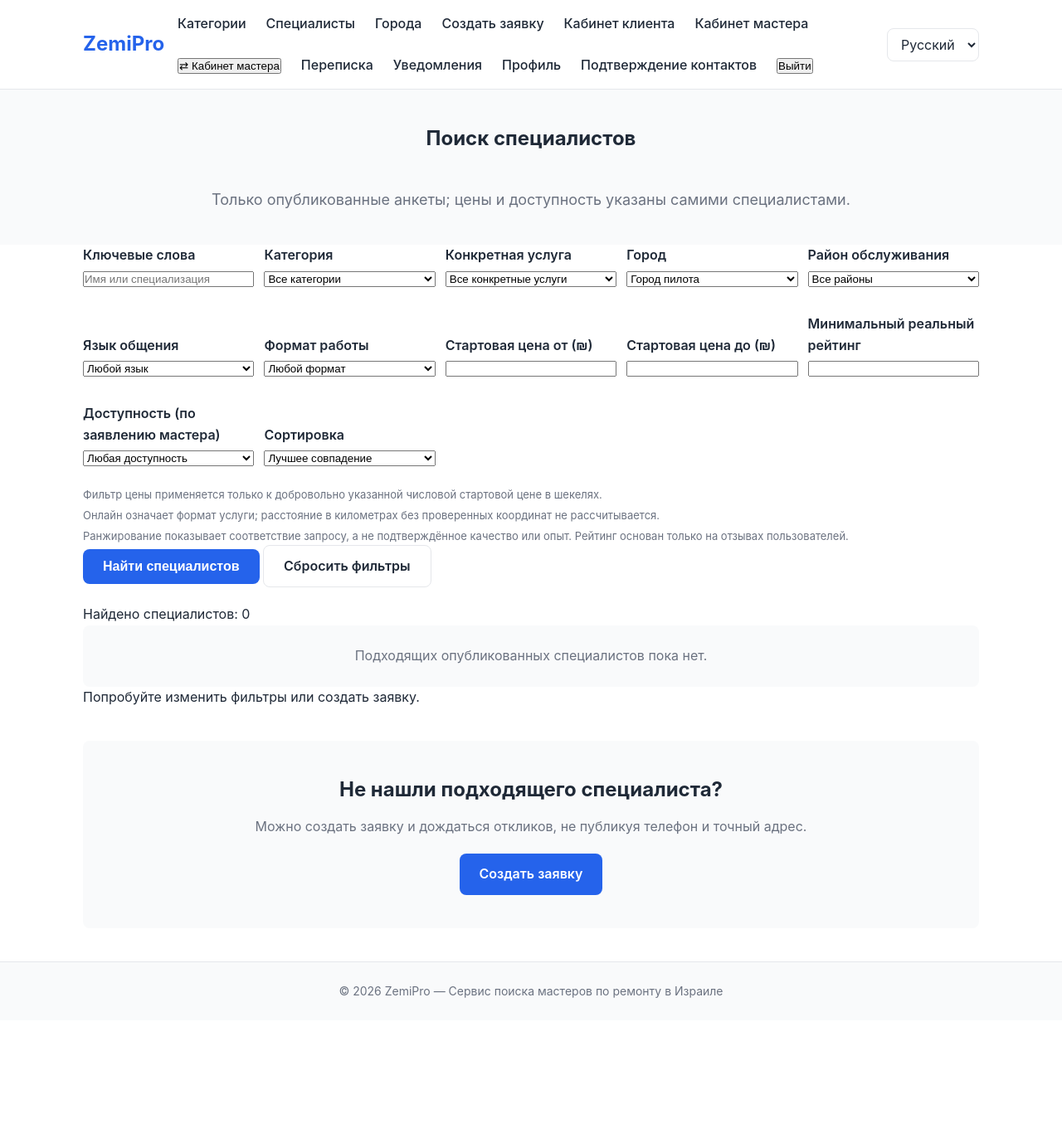
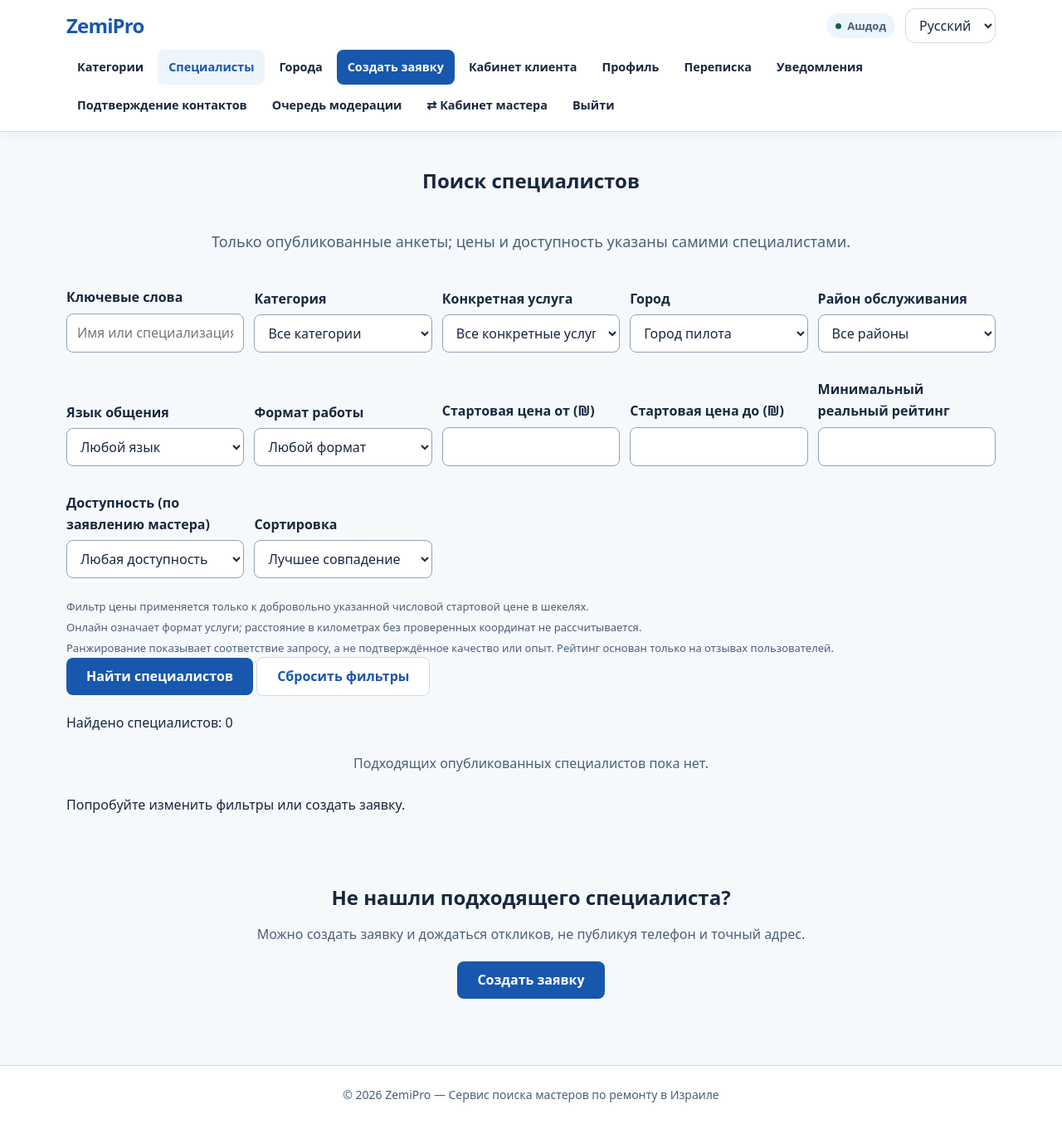
Before and after one commit to maxim9362/zemiPro_site_django, a Django app: page /workers/ in a window 1280 px wide. Shown: the whole page at 83% size. Before the commit the page ends 1203 px from the top, so only its background shows below. Run offline with Django 5.2, Linux system fonts and the light colour scheme; the visitor is signed in with stand-in values (Sample User, id 1); data comes from the database, SQL or seed files in the repository; data that the repository does not hold is empty; parts of the project's set-up code (start-up, migrations or seed data) failed here and were passed over; some libraries are stand-ins or nearby versions.

Commit message:
feat(stage08.2): add shared UI tokens, progressive navigation and Django components

```diff
--- /dev/null
+++ b/zemipro_web/static/css/design-system.css
@@ -0,0 +1,119 @@
+/* Stage 08.2: shared visual tokens and components. Legacy CSS loads first. */
+:root {
+  --ui-primary:#1857ae; --ui-primary-hover:#124589; --ui-ink:#17283f;
+  --ui-muted:#4b5f77; --ui-border:#d0dae6; --ui-surface:#fff;
+  --ui-canvas:#f6f9fc; --ui-soft:#edf4fc; --ui-focus:#e6a428;
+  --ui-danger:#a82336; --ui-success:#166045; --ui-warning:#805500;
+  --ui-radius-sm:8px; --ui-radius:12px; --ui-radius-lg:18px;
+  --ui-shadow:0 8px 24px rgb(23 40 63 / 6%);
+  --ui-space-1:4px; --ui-space-2:8px; --ui-space-3:12px; --ui-space-4:16px;
+  --ui-space-5:20px; --ui-space-6:24px; --ui-space-8:32px; --ui-space-10:40px;
+  --color-primary:var(--ui-primary); --color-primary-dark:var(--ui-primary-hover);
+  --color-text:var(--ui-ink); --color-text-light:var(--ui-muted);
+  --color-bg:var(--ui-surface); --color-bg-gray:var(--ui-canvas);
+  --color-border:var(--ui-border); --color-danger:var(--ui-danger);
+  --radius:var(--ui-radius); --shadow:var(--ui-shadow); --shadow-md:var(--ui-shadow);
+}
+body {background:var(--ui-canvas);color:var(--ui-ink);font-family:system-ui,-apple-system,BlinkMacSystemFont,"Segoe UI",Arial,sans-serif}
+.main {min-height:55vh}
+.container {width:100%;max-width:1160px;margin-inline:auto}
+a {text-underline-offset:.18em}
+a:focus-visible,button:focus-visible,select:focus-visible,input:focus-visible,
+textarea:focus-visible,[tabindex]:focus-visible {outline:3px solid var(--ui-focus);outline-offset:3px}
+.skip-link {position:fixed;inset-block-start:8px;inset-inline-start:8px;z-index:1000;padding:12px 16px;background:var(--ui-ink);color:#fff;border-radius:var(--ui-radius-sm);transform:translateY(-170%)}
+.skip-link:focus {transform:translateY(0)}
+.site-header {position:sticky;inset-block-start:0;z-index:100;background:var(--ui-surface);border-block-end:1px solid var(--ui-border);box-shadow:0 2px 12px rgb(23 40 63 / 5%);padding-block:0}
+.site-header .site-header__layout {display:block;padding-block:10px}
+.site-header__top {display:flex;align-items:center;justify-content:space-between;min-width:0;gap:12px}
+.site-header__tools {display:flex;align-items:center;gap:12px;min-width:0}
+.site-header .logo {color:var(--ui-primary);letter-spacing:-.035em}
+.site-header__city {display:inline-flex;align-items:center;white-space:nowrap;color:var(--ui-muted);background:var(--ui-soft);padding:5px 11px;border-radius:999px;font-size:.81rem;font-weight:700}
+.site-header__city::before {content:"";width:7px;height:7px;border-radius:50%;background:var(--ui-success);margin-inline-end:7px}
+.site-header .language-switcher select {min-height:40px;max-width:150px;color:var(--ui-ink)}
+.site-nav.nav {display:flex;flex-wrap:wrap;align-items:center;justify-content:flex-start;gap:4px;margin-block-start:8px;min-width:0}
+.site-nav.nav a,.site-nav.nav .nav__logout button,.site-nav.nav .nav__switch-role button {
+  display:inline-flex;align-items:center;justify-content:center;min-height:42px;padding:7px 12px;
+  text-align:center;font:inherit;font-size:.9rem;font-weight:600;line-height:1.3;
+  color:var(--ui-ink);background:transparent;border:1px solid transparent;
+  border-radius:var(--ui-radius-sm);cursor:pointer;text-decoration:none;white-space:normal
+}
+.site-nav.nav a:hover,.site-nav.nav button:hover,.site-nav.nav [aria-current="page"] {background:var(--ui-soft);color:var(--ui-primary);text-decoration:none}
+.site-nav.nav .site-nav__primary {background:var(--ui-primary);color:#fff}
+.site-nav.nav .site-nav__primary:hover {background:var(--ui-primary-hover);color:#fff}
+.site-nav.nav .nav__logout,.site-nav.nav .nav__switch-role {margin:0;display:inline-flex}
+.site-nav .notif-badge {margin-inline-start:6px;margin-left:0}
+.site-menu-toggle {display:none;align-items:center;gap:8px;min-height:42px;padding:8px 12px;background:var(--ui-surface);color:var(--ui-ink);border:1px solid var(--ui-border);border-radius:var(--ui-radius-sm);cursor:pointer;font:inherit;font-weight:700}
+.site-menu-toggle__glyph {font-size:1.25rem;line-height:1}
+.site-header .language-switcher {margin:0}
+.btn,button,input,select,textarea {font-family:inherit}
+.btn {border-radius:var(--ui-radius-sm);min-height:42px;line-height:1.3}
+.btn--primary {background:var(--ui-primary);color:#fff}
+.btn--primary:hover {background:var(--ui-primary-hover);color:#fff}
+.btn--secondary {background:var(--ui-surface);color:var(--ui-primary);border:1px solid var(--ui-border)}
+.btn--secondary:hover {background:var(--ui-soft);color:var(--ui-primary-hover)}
+.btn--danger {background:var(--ui-danger);color:#fff}
+.btn[aria-disabled="true"],button:disabled,input:disabled,select:disabled,textarea:disabled {cursor:not-allowed;opacity:.62}
+.form,.worker-directory__form,.form__group,.ui-field {min-width:0}
+.form__label,.ui-field__label {color:var(--ui-ink);font-weight:650}
+:where(.form,.ui-field,.zw-panel) :is(input:not([type="checkbox"]):not([type="radio"]):not([type="hidden"]):not([type="file"]),select,textarea) {
+  min-height:44px;border-radius:var(--ui-radius-sm);border:1px solid #91a1b7;
+  background:#fff;color:var(--ui-ink);font:inherit;padding:10px 12px;max-width:100%
+}
+:where(.form,.ui-field) :is(input,select,textarea)[aria-invalid="true"] {border-color:var(--ui-danger)}
+.form__error,.ui-field__error {color:var(--ui-danger)}
+.form__hint,.ui-field__help {color:var(--ui-muted)}
+.ui-field__help {font-size:.875rem}
+.ui-alert {padding:14px 16px;margin-block:12px;border-radius:var(--ui-radius-sm);background:var(--ui-soft);border:1px solid var(--ui-border);color:var(--ui-ink)}
+.ui-alert p {margin:0}
+.ui-alert--success {background:#e7f5ef;border-color:#b1dac8;color:var(--ui-success)}
+.ui-alert--error {background:#fff0f1;border-color:#e6adb6;color:var(--ui-danger)}
+.ui-alert--warning {background:#fff6dd;border-color:#e5c579;color:var(--ui-warning)}
+.ui-messages {margin-block:16px}
+.ui-card,.category-card,.city-card,.order-card,.order-card-sm,.dashboard__profile {background:var(--ui-surface);border:1px solid var(--ui-border);border-radius:var(--ui-radius);box-shadow:var(--ui-shadow)}
+.category-card,.city-card {transition:border-color .18s,transform .18s}
+.category-card:hover,.city-card:hover {border-color:var(--ui-primary);transform:translateY(-2px)}
+.order-card-sm,.order-card {overflow-wrap:anywhere}
+.ui-worker-card .order-card-sm__header {justify-content:space-between;gap:12px}
+.ui-worker-card .order-card-sm__body {display:grid;gap:6px}
+.ui-worker-card .order-card-sm__body p {margin-block:0}
+.ui-worker-card__name {overflow-wrap:anywhere;unicode-bidi:plaintext}
+.ui-worker-card__rating {color:var(--ui-muted);font-size:.87rem}
+.ui-worker-card__rating bdi {font-weight:700;color:var(--ui-ink)}
+.ui-empty-state {display:grid;gap:7px;padding:24px;background:var(--ui-surface);border:1px dashed var(--ui-border);border-radius:var(--ui-radius);color:var(--ui-muted)}
+.ui-empty-state__title {color:var(--ui-ink);font-weight:700}
+.ui-empty-state p {margin:0}
+.ui-empty-state__action {margin-block-start:8px;justify-self:start}
+.ui-status,.order-card__status {display:inline-flex;align-items:center;max-width:100%;overflow-wrap:anywhere;padding:5px 10px;border-radius:999px;font-weight:700;font-size:.78rem;line-height:1.3;color:#35475e;background:#e9eff6;border:1px solid #d1dbe7}
+.ui-status--draft,.order-card__status--draft {background:#eff2f5;color:#43546a;border-color:#d0d7e1}
+.ui-status--published,.order-card__status--published,.ui-status--new,.order-card__status--new {background:#e5f0fe;color:#174f96;border-color:#bdd5f5}
+.ui-status--in_discussion,.order-card__status--in_discussion {background:#e9edff;color:#383f87;border-color:#cbd0f7}
+.ui-status--assigned,.order-card__status--assigned {background:#e3f4f0;color:#145c50;border-color:#addcd0}
+.ui-status--in_progress,.order-card__status--in_progress {background:#e5f3ff;color:#13518a;border-color:#b8d8ed}
+.ui-status--completed,.order-card__status--completed {background:#e3f3e9;color:#185a39;border-color:#acd9bd}
+.ui-status--cancelled,.order-card__status--cancelled,.ui-status--expired,.order-card__status--expired {background:#f4ebed;color:#874054;border-color:#dfc4cc}
+.ui-status--disputed,.order-card__status--disputed {background:#fff0dc;color:#815000;border-color:#e5c28c}
+.ui-loading {display:flex;align-items:center;gap:10px;color:var(--ui-muted)}
+.ui-loading::before {content:"";width:18px;height:18px;border:2px solid var(--ui-border);border-block-start-color:var(--ui-primary);border-radius:50%;animation:ui-spin .8s linear infinite}
+@keyframes ui-spin {to {transform:rotate(360deg)}}
+.footer {background:var(--ui-surface)}
+@media(max-width:768px) {
+  .site-header .site-header__layout {padding-block:10px}
+  .site-header__tools {gap:8px}
+  .site-menu-toggle {display:inline-flex}
+  .site-nav.nav {display:flex;flex-direction:column;align-items:stretch;gap:4px;padding-block:10px;margin-block-start:8px;border-block-start:1px solid var(--ui-border);max-height:calc(100vh - 92px);overflow-y:auto;scrollbar-gutter:stable}
+  .has-nav-js .site-nav.nav:not(.is-open) {display:none}
+  .site-nav.nav a,.site-nav.nav .nav__logout button,.site-nav.nav .nav__switch-role button {width:100%;justify-content:flex-start;text-align:start;min-height:44px;padding-inline:12px}
+  .site-nav.nav .nav__logout,.site-nav.nav .nav__switch-role {display:block;width:100%}
+  .site-header__city {font-size:.76rem}
+  .ui-empty-state {padding:18px}
+}
+@media(max-width:390px) {
+  .site-header__top {flex-wrap:wrap;gap:6px}
+  .site-header__tools {flex-wrap:wrap;justify-content:flex-end}
+  .site-header .logo {font-size:1.35rem}
+  .site-header .language-switcher select {max-width:115px}
+}
+@media(prefers-reduced-motion:reduce) {
+  .ui-loading::before {animation:none}
+  .category-card,.city-card {transition:none;transform:none}
+}
--- /dev/null
+++ b/zemipro_web/static/js/navigation.js
@@ -0,0 +1,37 @@
+/* Progressive enhancement: without JS, mobile navigation remains visible. */
+(() => {
+  'use strict';
+  const trigger = document.getElementById('site-menu-toggle');
+  const nav = document.getElementById('site-navigation');
+  if (!trigger || !nav) return;
+  document.documentElement.classList.add('has-nav-js');
+  function setOpen(open) {
+    nav.classList.toggle('is-open', open);
+    trigger.setAttribute('aria-expanded', String(open));
+    const glyph = trigger.querySelector('[data-menu-glyph]');
+    if (glyph) glyph.textContent = open ? '×' : '☰';
+  }
+  trigger.addEventListener('click', () => {
+    setOpen(trigger.getAttribute('aria-expanded') !== 'true');
+  });
+  document.addEventListener('keydown', event => {
+    if (event.key === 'Escape' && trigger.getAttribute('aria-expanded') === 'true') {
+      setOpen(false);
+      trigger.focus();
+    }
+  });
+  document.addEventListener('click', event => {
+    if (trigger.getAttribute('aria-expanded') !== 'true') return;
+    if (!nav.contains(event.target) && !trigger.contains(event.target)) setOpen(false);
+  });
+  nav.addEventListener('click', event => {
+    if (event.target.closest('a') && window.matchMedia('(max-width: 768px)').matches) {
+      setOpen(false);
+    }
+  });
+  window.addEventListener('resize', () => {
+    if (window.innerWidth > 768 && trigger.getAttribute('aria-expanded') === 'true') {
+      setOpen(false);
+    }
+  });
+})();
--- a/zemipro_web/templates/base.html
+++ b/zemipro_web/templates/base.html
@@ -11,49 +11,17 @@
     {% if seo_canonical %}<link rel="canonical" href="{{ seo_canonical }}">{% endif %}
     {% for alternate in seo_alternates %}<link rel="alternate" hreflang="{{ alternate.language }}" href="{{ alternate.url }}">{% endfor %}
     <link rel="stylesheet" href="{% static 'css/style.css' %}">
+    <link rel="stylesheet" href="{% static 'css/design-system.css' %}">
 </head>
 <body>
-    <header class="header">
-        <div class="container">
+    <a class="skip-link" href="#main-content">{% if current_language == 'he' %}דלג לתוכן הראשי{% elif current_language == 'en' %}Skip to main content{% else %}Перейти к содержимому{% endif %}</a>
+    <header class="header site-header">
+        <div class="container site-header__layout">
+            <div class="site-header__top">
                 <a href="{% url 'marketplace:home' %}" class="logo">ZemiPro</a>
-            <nav class="nav">
-                <a href="{% if catalog_localized %}{% url 'catalog_i18n:categories_list' %}{% else %}{% url 'marketplace:categories_list' %}{% endif %}">{% trans 'Категории' %}</a>
-                <a href="{% if catalog_localized %}{% url 'catalog_i18n:worker_directory' %}{% else %}{% url 'marketplace:worker_directory' %}{% endif %}">{% trans 'Специалисты' %}</a>
-                <a href="{% if catalog_localized %}{% url 'catalog_i18n:cities_list' %}{% else %}{% url 'marketplace:cities_list' %}{% endif %}">{% trans 'Города' %}</a>
-                <a href="{% url 'marketplace:order_wizard_start' %}">{% trans 'Создать заявку' %}</a>
-                {% if user.is_authenticated %}
-                <a href="{% url 'marketplace:client_dashboard' %}">{% trans 'Кабинет клиента' %}</a>
-                <a href="{% url 'marketplace:worker_dashboard' %}">{% trans 'Кабинет мастера' %}</a>
-                <form method="post" action="{% url 'accounts:switch_role' %}" class="nav__switch-role">
-                    {% csrf_token %}
-                    {% if user.active_role == 'worker' %}
-                    <input type="hidden" name="role" value="client">
-                    <button type="submit" aria-label="{% trans 'Кабинет клиента' %}">⇄ {% trans 'Кабинет клиента' %}</button>
-                    {% else %}
-                    <input type="hidden" name="role" value="worker">
-                    <button type="submit" aria-label="{% trans 'Кабинет мастера' %}">⇄ {% trans 'Кабинет мастера' %}</button>
-                    {% endif %}
-                </form>
-                <a href="{% url 'marketplace:chat_index' %}">{% trans 'Переписка' %}</a>
-                <a href="{% url 'notifications:notification_list' %}" class="nav__notif">
-                    {% trans 'Уведомления' %}
-                    {% if unread_notifications_count %}
-                    <span class="notif-badge">{{ unread_notifications_count }}</span>
-                    {% endif %}
-                </a>
-                <a href="{% url 'accounts:client_profile' %}">{% trans 'Профиль' %}</a>
-                <a href="{% url 'accounts:contact_verification' %}">{% trans 'Подтверждение контактов' %}</a>
-                <form method="post" action="{% url 'accounts:logout' %}" class="nav__logout">
-                    {% csrf_token %}
-                    <button type="submit">{% trans 'Выйти' %}</button>
-                </form>
-                {% else %}
-                <a href="{% url 'accounts:login' %}">{% trans 'Войти' %}</a>
-                <a href="{% url 'accounts:register' %}">{% trans 'Регистрация' %}</a>
-                {% endif %}
-            </nav>
-            <form method="post" action="{% url 'set_language' %}" class="language-switcher"
-                  aria-label="{% trans 'Язык сайта' %}">
+                <div class="site-header__tools">
+                    <span class="site-header__city">{% if current_language == 'he' %}אשדוד{% elif current_language == 'en' %}Ashdod{% else %}Ашдод{% endif %}</span>
+                    <form method="post" action="{% url 'set_language' %}" class="language-switcher" aria-label="{% trans 'Язык сайта' %}">
                         {% csrf_token %}
                         <input type="hidden" name="next" value="{% if language_switch_next %}{{ language_switch_next }}{% else %}{{ request.get_full_path }}{% endif %}">
                         <label class="sr-only" for="language-choice">{% trans 'Язык сайта' %}</label>
@@ -64,17 +32,24 @@
                         </select>
                         <noscript><button type="submit">{% trans 'Применить' %}</button></noscript>
                     </form>
+                    <button id="site-menu-toggle" class="site-menu-toggle" type="button"
+                            aria-controls="site-navigation" aria-expanded="false">
+                        <span class="site-menu-toggle__glyph" aria-hidden="true" data-menu-glyph>☰</span>
+                        <span>{% if current_language == 'he' %}תפריט{% elif current_language == 'en' %}Menu{% else %}Меню{% endif %}</span>
+                    </button>
+                </div>
+            </div>
+            {% include 'components/site_navigation.html' %}
         </div>
     </header>
-
-    <main class="main">
+    <main class="main" id="main-content" tabindex="-1">
         {% block content %}{% endblock %}
     </main>
-
     <footer class="footer">
         <div class="container">
             <p>&copy; 2026 ZemiPro — {% trans 'Сервис поиска мастеров по ремонту в Израиле' %}</p>
         </div>
     </footer>
+    <script src="{% static 'js/navigation.js' %}" defer></script>
 </body>
 </html>
--- /dev/null
+++ b/zemipro_web/templates/components/empty_state.html
@@ -0,0 +1,5 @@
+<div class="empty-state ui-empty-state" role="status">
+    <p class="ui-empty-state__title">{{ empty_title }}</p>
+    {% if empty_description %}<p>{{ empty_description }}</p>{% endif %}
+    {% if empty_href and empty_action %}<a class="btn btn--secondary ui-empty-state__action" href="{{ empty_href }}">{{ empty_action }}</a>{% endif %}
+</div>
--- /dev/null
+++ b/zemipro_web/templates/components/form_field.html
@@ -0,0 +1,6 @@
+<div class="form__group ui-field{% if field.errors %} ui-field--invalid{% endif %}">
+    {% if not field.is_hidden %}<label for="{{ field.id_for_label }}" class="form__label ui-field__label">{{ field.label }}</label>{% endif %}
+    {{ field }}
+    {% if field.help_text %}<p class="form__hint ui-field__help">{{ field.help_text }}</p>{% endif %}
+    {% for error in field.errors %}<p class="form__error ui-field__error" role="alert">{{ error }}</p>{% endfor %}
+</div>
--- /dev/null
+++ b/zemipro_web/templates/components/service_card.html
@@ -0,0 +1,5 @@
+<a href="{% if catalog_localized %}{% url 'catalog_i18n:category_detail' slug=category.slug %}{% else %}{% url 'marketplace:category_detail' slug=category.slug %}{% endif %}" class="category-card">
+    <span class="category-card__emoji" aria-hidden="true">{{ category.emoji }}</span>
+    <h3 class="category-card__title">{{ category.localized_name }}</h3>
+    <p class="category-card__desc">{{ category.localized_description }}</p>
+</a>
--- /dev/null
+++ b/zemipro_web/templates/components/site_navigation.html
@@ -0,0 +1,49 @@
+{% load i18n %}
+<nav class="nav site-nav" id="site-navigation"
+     aria-label="{% if current_language == 'he' %}ניווט ראשי{% elif current_language == 'en' %}Main navigation{% else %}Основная навигация{% endif %}">
+    <a href="{% if catalog_localized %}{% url 'catalog_i18n:categories_list' %}{% else %}{% url 'marketplace:categories_list' %}{% endif %}"
+       {% if request.resolver_match.url_name == 'categories_list' %}aria-current="page"{% endif %}>{% trans 'Категории' %}</a>
+    <a href="{% if catalog_localized %}{% url 'catalog_i18n:worker_directory' %}{% else %}{% url 'marketplace:worker_directory' %}{% endif %}"
+       {% if request.resolver_match.url_name == 'worker_directory' %}aria-current="page"{% endif %}>{% trans 'Специалисты' %}</a>
+    <a href="{% if catalog_localized %}{% url 'catalog_i18n:cities_list' %}{% else %}{% url 'marketplace:cities_list' %}{% endif %}"
+       {% if request.resolver_match.url_name == 'cities_list' %}aria-current="page"{% endif %}>{% trans 'Города' %}</a>
+    <a class="site-nav__primary" href="{% url 'marketplace:order_wizard_start' %}">{% trans 'Создать заявку' %}</a>
+    {% if user.is_authenticated %}
+        {% if user.active_role == 'worker' %}
+        <a href="{% url 'marketplace:worker_dashboard' %}"
+           {% if request.resolver_match.url_name == 'worker_dashboard' %}aria-current="page"{% endif %}>{% trans 'Кабинет мастера' %}</a>
+        <a href="{% url 'accounts:worker_profile' %}">{% trans 'Профиль' %}</a>
+        {% else %}
+        <a href="{% url 'marketplace:client_dashboard' %}"
+           {% if request.resolver_match.url_name == 'client_dashboard' %}aria-current="page"{% endif %}>{% trans 'Кабинет клиента' %}</a>
+        <a href="{% url 'accounts:client_profile' %}">{% trans 'Профиль' %}</a>
+        {% endif %}
+        <a href="{% url 'marketplace:chat_index' %}">{% trans 'Переписка' %}</a>
+        <a href="{% url 'notifications:notification_list' %}" class="nav__notif">
+            {% trans 'Уведомления' %}
+            {% if unread_notifications_count %}<span class="notif-badge">{{ unread_notifications_count }}</span>{% endif %}
+        </a>
+        <a href="{% url 'accounts:contact_verification' %}">{% trans 'Подтверждение контактов' %}</a>
+        {% if perms.moderation.review_complaints %}
+        <a href="{% url 'moderation:queue' %}">
+            {% if current_language == 'he' %}תור הבקרה{% elif current_language == 'en' %}Moderation queue{% else %}Очередь модерации{% endif %}
+        </a>
+        {% endif %}
+        <form method="post" action="{% url 'accounts:switch_role' %}" class="nav__switch-role">
+            {% csrf_token %}
+            {% if user.active_role == 'worker' %}
+            <input type="hidden" name="role" value="client">
+            <button type="submit" aria-label="{% trans 'Кабинет клиента' %}">⇄ {% trans 'Кабинет клиента' %}</button>
+            {% else %}
+            <input type="hidden" name="role" value="worker">
+            <button type="submit" aria-label="{% trans 'Кабинет мастера' %}">⇄ {% trans 'Кабинет мастера' %}</button>
+            {% endif %}
+        </form>
+        <form method="post" action="{% url 'accounts:logout' %}" class="nav__logout">
+            {% csrf_token %}<button type="submit">{% trans 'Выйти' %}</button>
+        </form>
+    {% else %}
+        <a href="{% url 'accounts:login' %}">{% trans 'Войти' %}</a>
+        <a href="{% url 'accounts:register' %}">{% trans 'Регистрация' %}</a>
+    {% endif %}
+</nav>
--- /dev/null
+++ b/zemipro_web/templates/components/status_badge.html
@@ -0,0 +1 @@
+<span class="order-card__status order-card__status--{{ status_value }} ui-status ui-status--{{ status_value }}">{{ status_label }}</span>
```
Also changed, not shown: zemipro_web/templates/components/flash_messages.html (added, +10 -0 lines), zemipro_web/templates/components/worker_card.html (added, +28 -0 lines). Lines whose indentation alone changed are shown as unchanged.
